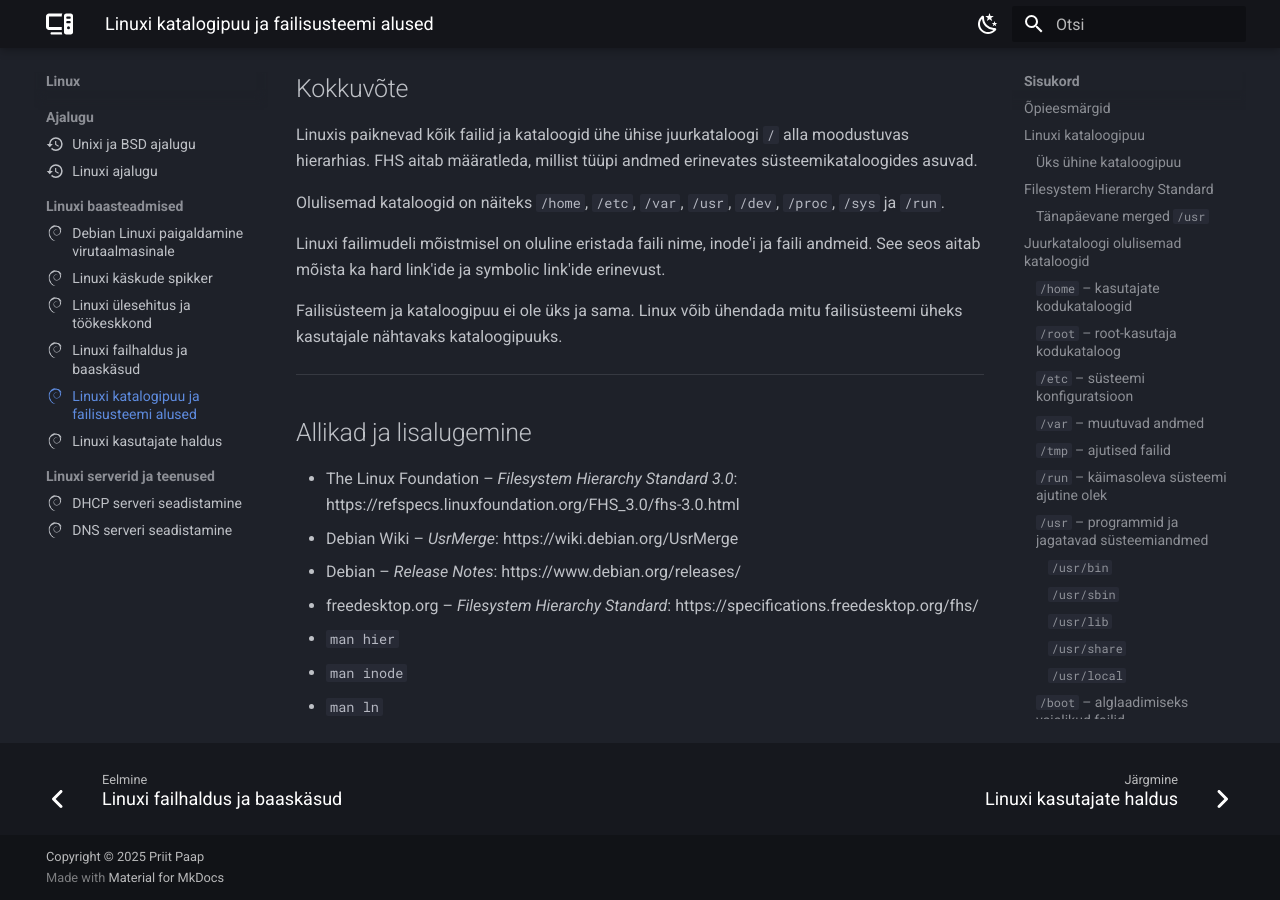
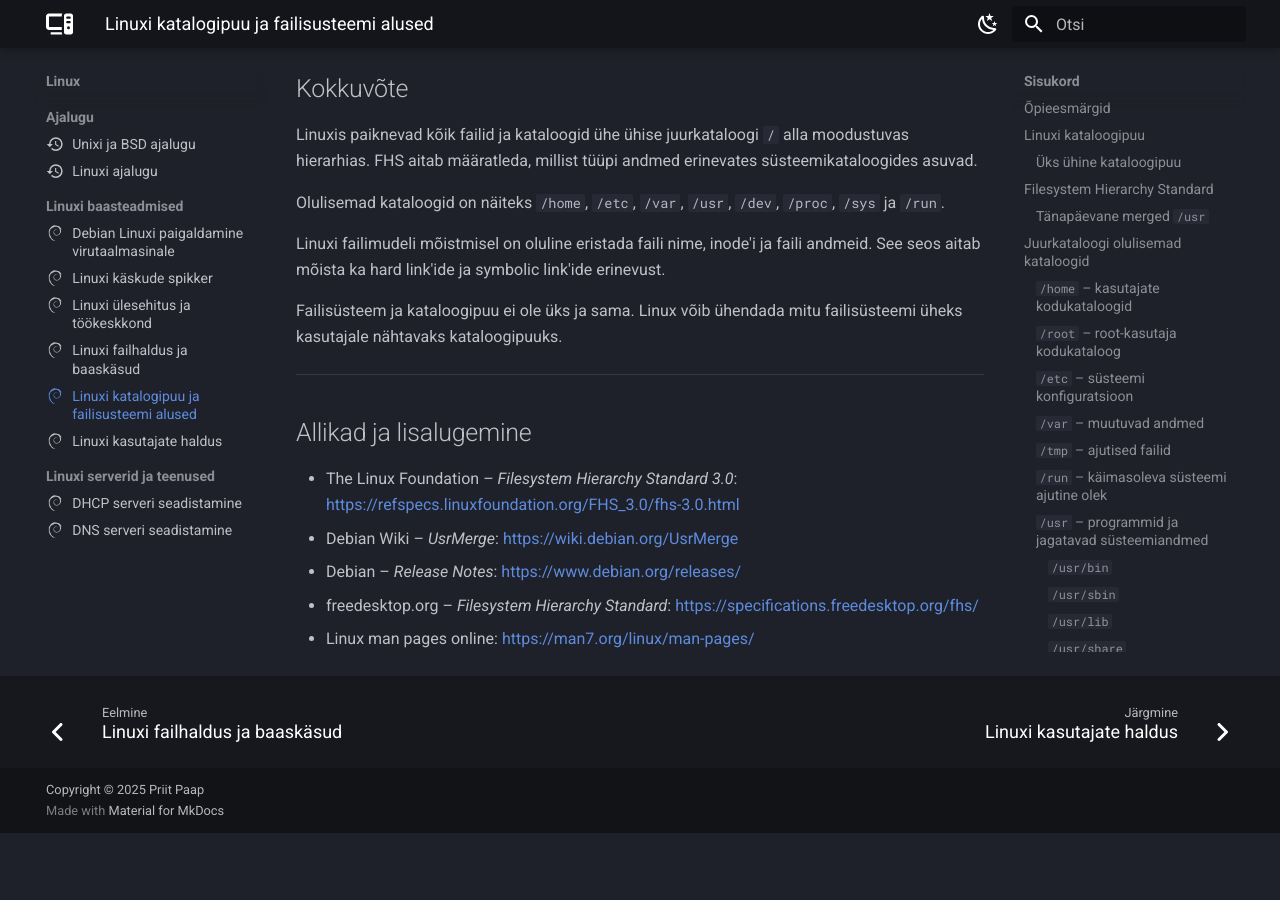
Before and after one commit to priitpaap/priitpaap.github.io, an MkDocs documentation site: the page built from docs/linux/kataloogipuu-ja-failisusteemi-alused.md, in a window 1280 px wide and 900 px high, scrolled down 20788 px. Built offline with MkDocs 1.6.1 and Material for MkDocs 9.7.7, drawn with Linux system fonts in a browser that asks for light colours; after the commit the page ends 21621 px from its top, so only the background shows below that.

Commit message:
Uuendatud linuxi-baaskasud-spikker.md

```diff
--- a/docs/linux/kataloogipuu-ja-failisusteemi-alused.md
+++ b/docs/linux/kataloogipuu-ja-failisusteemi-alused.md
@@ -828,10 +828,8 @@ Failisüsteem ja kataloogipuu ei ole üks ja sama. Linux võib ühendada mitu fa
 
 ## Allikad ja lisalugemine
 
-- The Linux Foundation – *Filesystem Hierarchy Standard 3.0*: https://refspecs.linuxfoundation.org/FHS_3.0/fhs-3.0.html
-- Debian Wiki – *UsrMerge*: https://wiki.debian.org/UsrMerge
-- Debian – *Release Notes*: https://www.debian.org/releases/
-- freedesktop.org – *Filesystem Hierarchy Standard*: https://specifications.freedesktop.org/fhs/
-- `man hier`
-- `man inode`
-- `man ln`
+- The Linux Foundation – *Filesystem Hierarchy Standard 3.0*: [https://refspecs.linuxfoundation.org/FHS_3.0/fhs-3.0.html](https://refspecs.linuxfoundation.org/FHS_3.0/fhs-3.0.html){ target="_blank" rel="noopener" }
+- Debian Wiki – *UsrMerge*: [https://wiki.debian.org/UsrMerge](https://wiki.debian.org/UsrMerge){ target="_blank" rel="noopener" }
+- Debian – *Release Notes*: [https://www.debian.org/releases/](https://www.debian.org/releases/)
+- freedesktop.org – *Filesystem Hierarchy Standard*: [https://specifications.freedesktop.org/fhs/](https://specifications.freedesktop.org/fhs/){ target="_blank" rel="noopener" }
+- Linux man pages online: [https://man7.org/linux/man-pages/](https://man7.org/linux/man-pages/){ target="_blank" rel="noopener" }
```
Also changed, not shown: docs/linux/failihalduse-baaskasud.md (+4 -0 lines).
